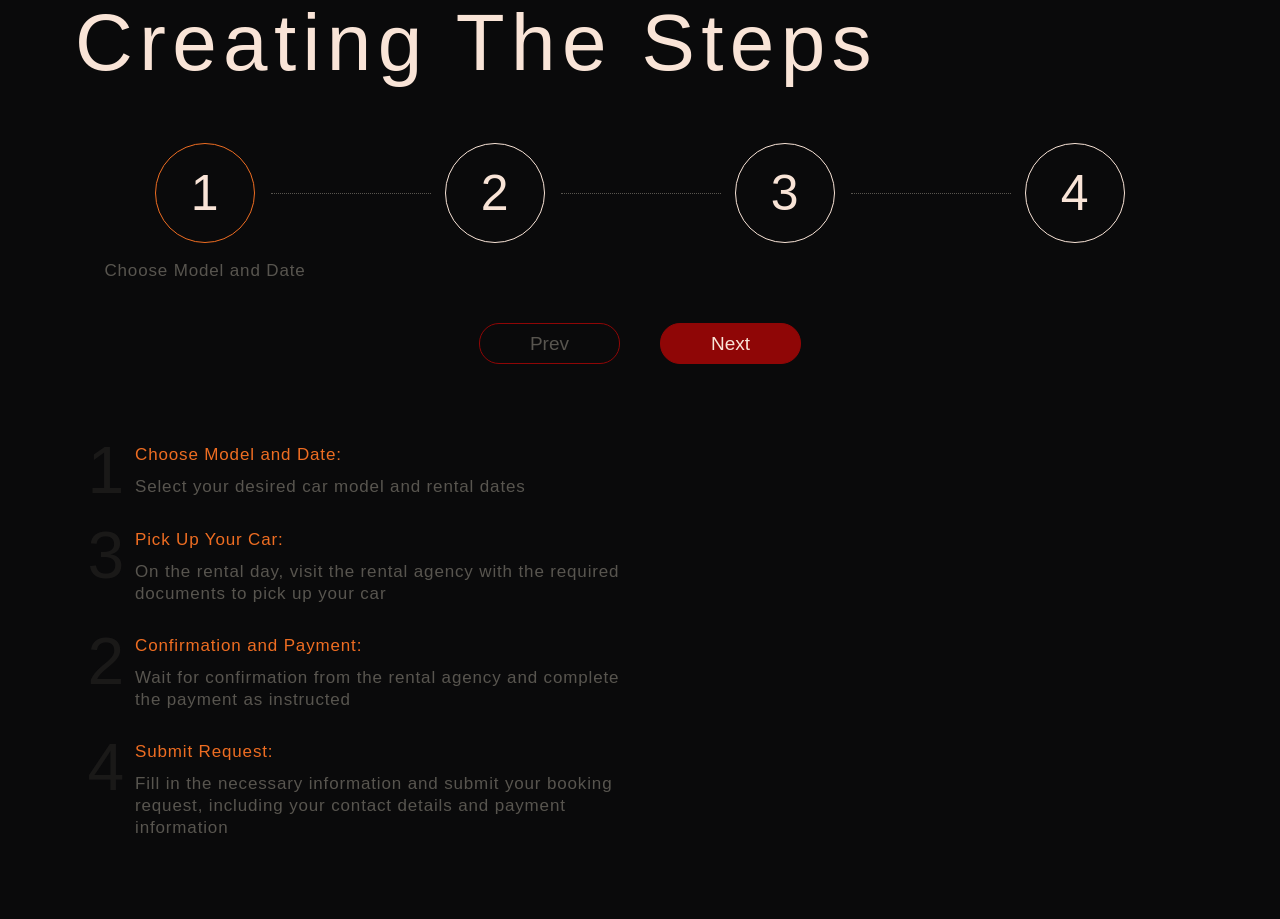
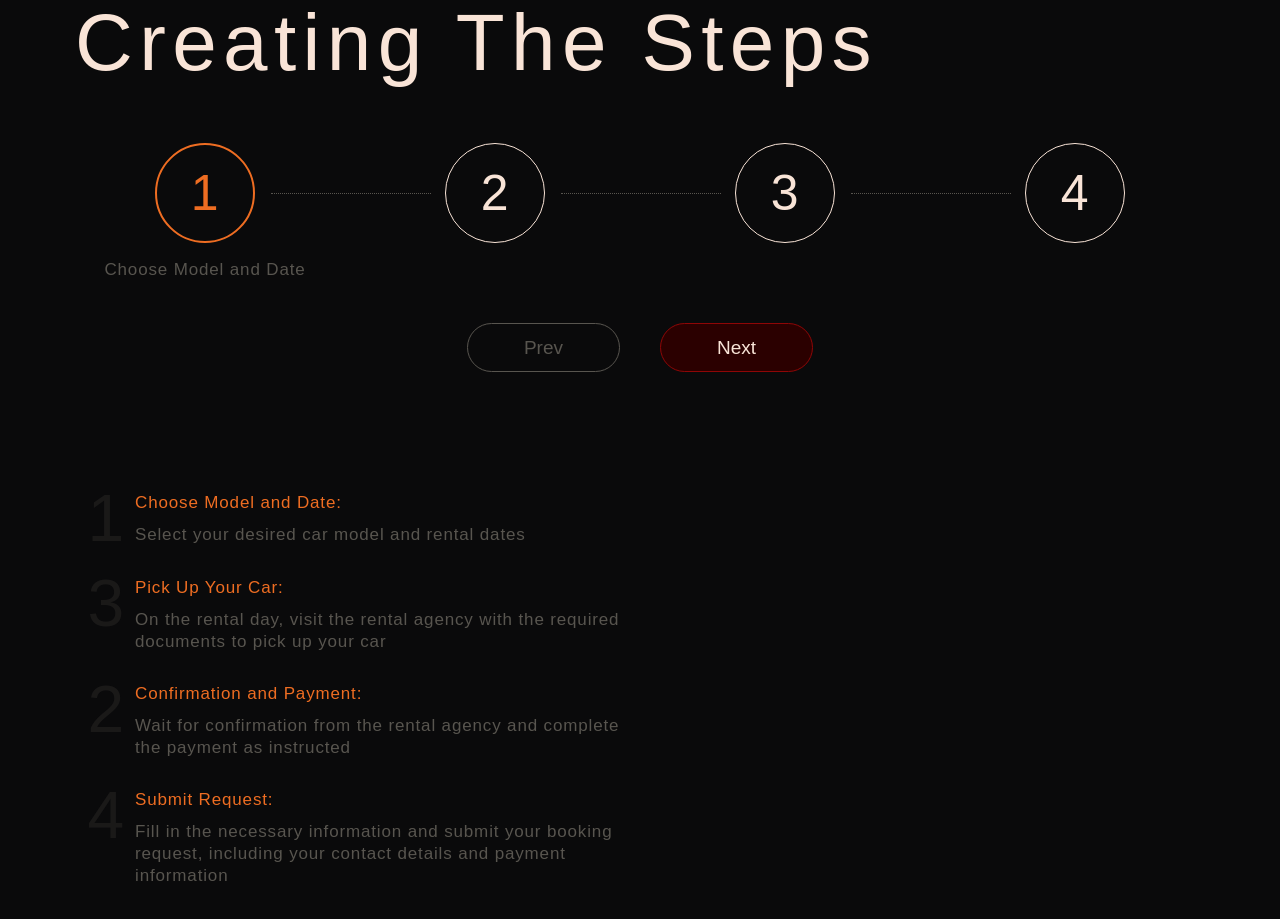
Before and after one commit to oilprint/50FrontEndDays.com, a website: page app/html/pages/works.html in a window 1280 px wide. Shown: the part 887-1806 px from the top of the page. Drawn offline with nearby package versions, Linux system fonts and the light colour scheme; files that its build step writes are made by us from their sources; files whose address does not match are found by name; a web font is replaced by a local one.

Commit message:
fixed button

```diff
--- a/app/scss/global/_ints.scss
+++ b/app/scss/global/_ints.scss
@@ -1,9 +1,9 @@
 .button {
-  padding: 10px 50px;
-  border-radius: 20px;
+  padding: 14px 56px;
+  border-radius: 30px;
   font-size: 19px;
   line-height: 1;
-  border: 1px solid $accent-secondary;
+  border: 1px solid $accent-dark;
   color: $white;
   background-color: $accent-secondary;
   transition: outline 0.4s, transform 0.4s, background-color 0.4s, color 0.4s;
@@ -18,13 +18,14 @@
   }
 
   &:hover {
-    background-color: $accent;
+    background-color: $accent-dark;
   }
 
   &:disabled {
     background-color: $dark;
     color: $secondary;
     pointer-events: none;
+    border-color: $secondary;
   }
 
 }
--- a/app/scss/global/_vars.scss
+++ b/app/scss/global/_vars.scss
@@ -3,4 +3,5 @@ $secondary: #58554f;
 $dark: #0a0a0b;
 $white: #f9e4d7;
 $accent: #ee6d22;
-$accent-secondary: #8F0606;
+$accent-secondary: #2b0000;
+$accent-dark: #8F0606;
--- a/app/scss/works.scss
+++ b/app/scss/works.scss
@@ -105,7 +105,9 @@
     }
 
     &.active {
-      border-color: $accent;
+      // border-color: $accent;
+      border: 2px solid $accent;
+      color: $accent;
 
       &::before {
         border-top: 1px dotted $accent;
@@ -129,7 +131,7 @@
   &__button-box {
     display: flex;
     justify-content: center;
-    margin-bottom: 80px;
+    margin-bottom: 120px;
   }
 
   &__button:not(:last-child) {
```
